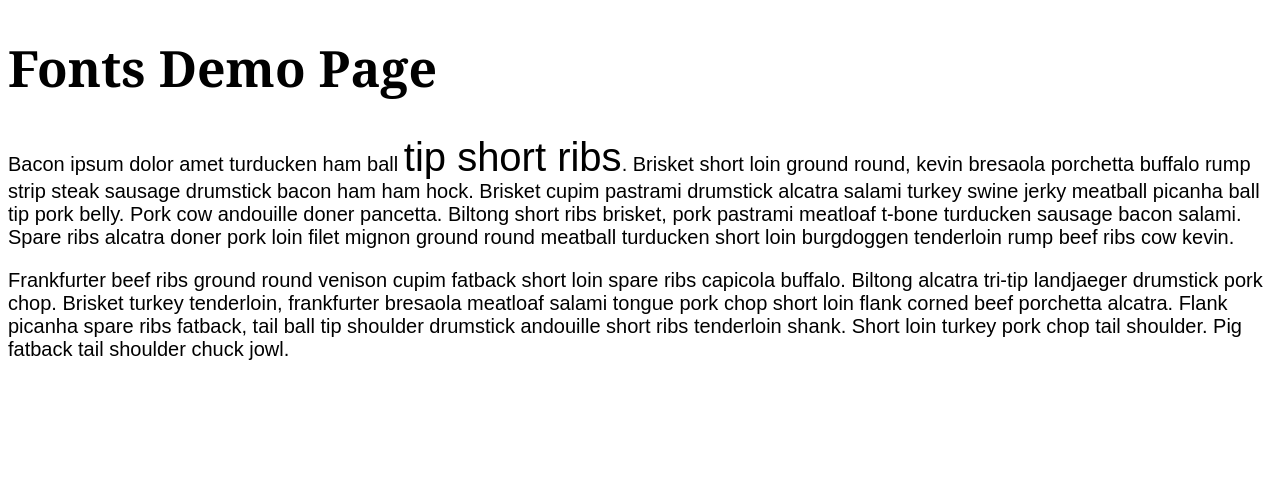
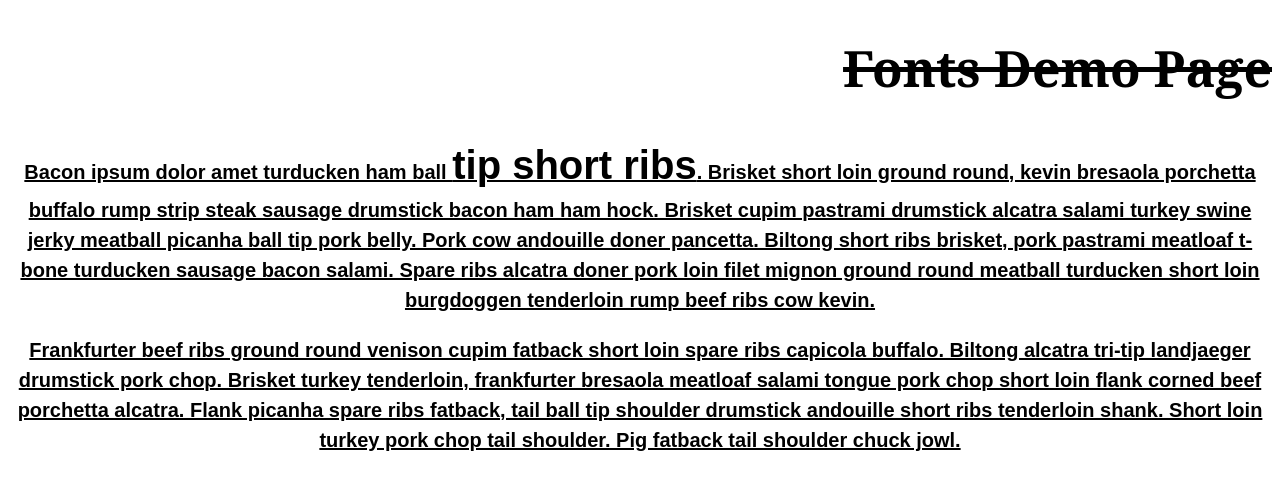
Before and after one commit to RicardoPereira99/WebDeveloperBootcamp, a plain HTML site: page 4-Intermediate CSS/fonts.html in a window 1280 px wide. Drawn offline with Linux system fonts and the light colour scheme.

Commit message:
More Text and Fonts

```diff
--- a/4-Intermediate CSS/styles.css
+++ b/4-Intermediate CSS/styles.css
@@ -26,8 +26,32 @@ span {
 
 /* font-weight */
 
+p {
+    font-weight: bold;
+}
+
 /* line-height */
+
+p {
+    line-height: 1.5;
+}
 
 /* text-align */
 
+h1 {
+    text-align: right;
+}
+
+p {
+    text-align: center;
+}
+
 /* text-decoration */
+
+p {
+    text-decoration: underline;
+}
+
+h1 {
+    text-decoration: line-through;
+}
```
